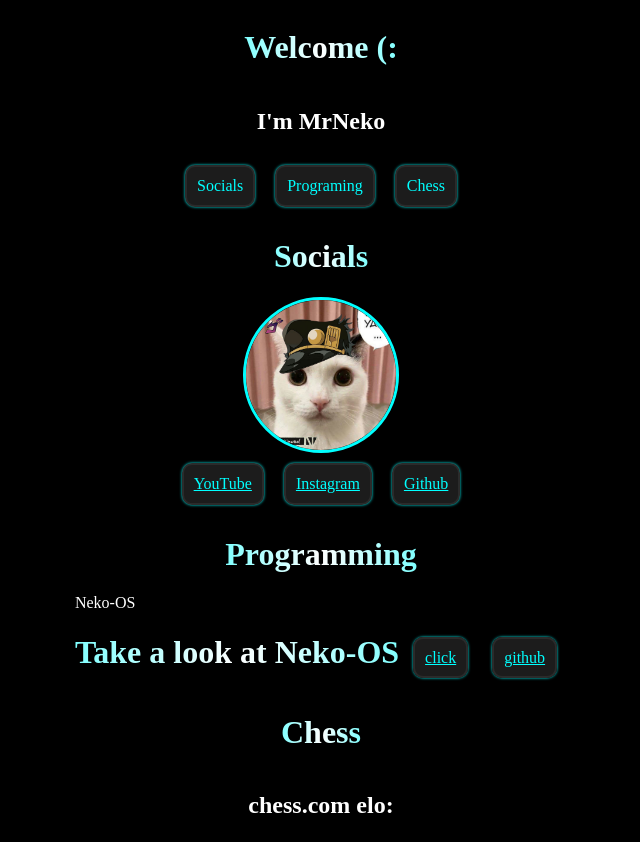
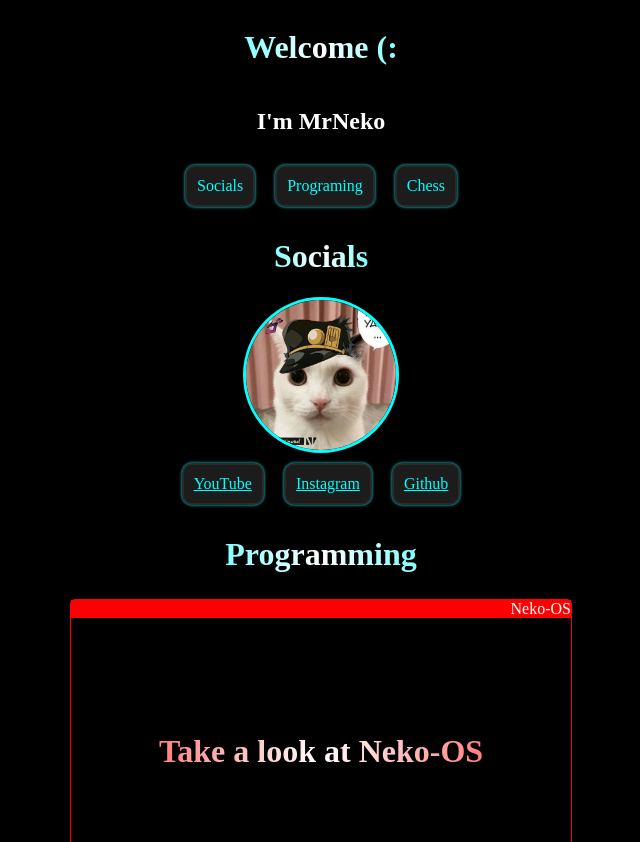
Before and after one commit to mrneko-OG/Portfolio-Website, a website built with Vite: page Personal Website/index.html in a window 1280 px wide. Shown: the top 842 px of the page, without its empty margins (319-959 px from the left). Built offline with nearby package versions, Linux system fonts and the light colour scheme; no server answers.

Commit message:
Update style.css

```diff
--- a/Personal Website/style.css
+++ b/Personal Website/style.css
@@ -93,6 +93,73 @@
     border-color: cyan;
 }
 
+.red-window{
+    display: flex;
+    flex-direction: column;
+    margin: 5px;
+
+    border: solid 1px red;
+    border-radius: 5px;
+    color: white;
+    width: 500px;
+    height: 500px;
+    backdrop-filter: blur(5px);
+    background-color:rgba(0, 0, 0, 0.25);
+    justify-content: space-between;
+    align-items: center;
+}
+
+#red-window-header{
+    width:100%;
+    display: flex;
+    flex-direction: row-reverse;
+    cursor: move;
+    background-color: red;
+    color: white;
+}
+
+.red-btn{
+    color: red;
+    transition: 1s;
+    background-color: black;
+    border: solid 2px red;
+    border-radius: 10px;
+    padding: 10px;
+    margin: 10px;
+    box-shadow: 0 0 3px red;
+}
+
+.red-btn:hover{
+    color: black;
+    border-color: black;
+    background-color: red;
+}
+
+
+.red{
+    color: white;
+    background: linear-gradient(90deg, red, white, red);
+    -webkit-background-clip: text;
+    background-size:200% auto;
+    background-clip: text;
+    color: transparent;
+    display: inline-block;
+    animation: gradient-animation 4s linear infinite;
+    transition: 1s;
+}
+
+.red:hover{
+    text-shadow: 0 0 35px white, 0 0 35px red;
+}
+
+
+
+
+
+
+
+
+
 
 .webgl{
     border: solid 5px cyan;
```
